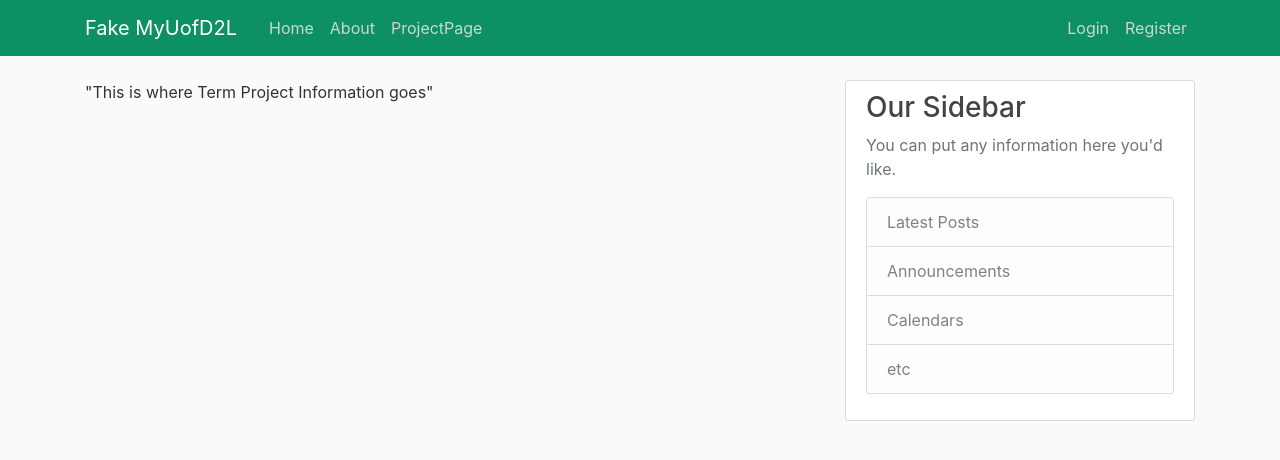
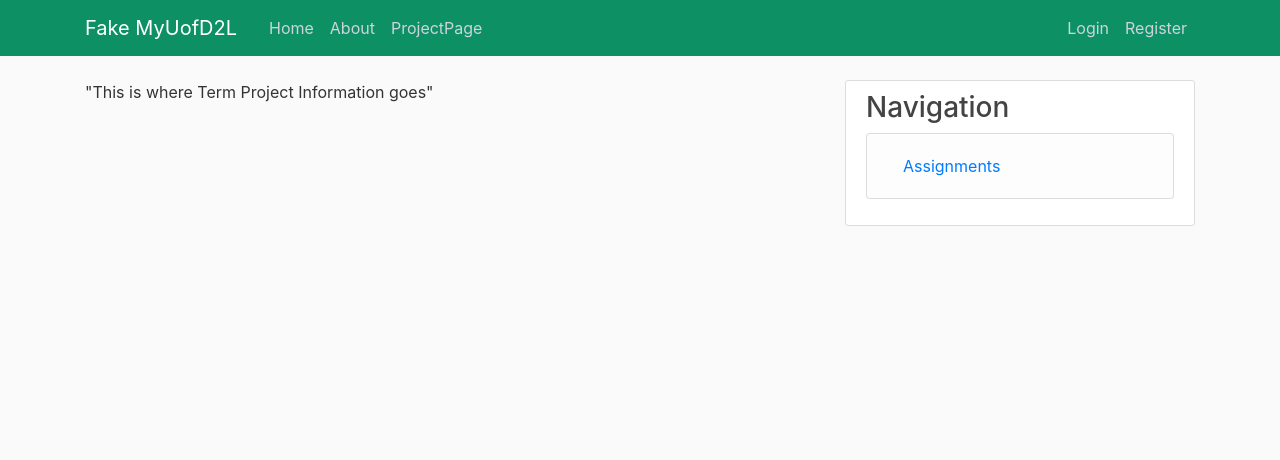
Before and after one commit to annachaykovska/Database-2-Group-Project, a Flask app: page /IO in a window 1280 px wide. Shown: the top 460 px of the page. Run offline with Flask 2, Linux system fonts and the light colour scheme; some libraries are stand-ins or nearby versions.

Commit message:
add button to the sidebar and basic page route

```diff
--- a/website/routes.py
+++ b/website/routes.py
@@ -116,16 +116,6 @@ def about():
 def courses():
     return render_template('courses.html')
 
-#
-# @app.route("/students")
-# def students():
-#     return render_template('students.html')
-#
-#
-# @app.route("/instructors")
-# def instructors():
-#     return render_template('instructors.html')
-
 
 @app.route("/IO")
 def IO():
@@ -184,3 +174,9 @@ def delete_post(post_id):
     db.session.commit()
     flash('Your post has been deleted!', 'success')
     return redirect(url_for('home'))
+
+
+@app.route("/teacher-assignments")
+@login_required
+def view_assignments():
+    return render_template('assignments.html', title='Assignments')
--- /dev/null
+++ b/website/templates/assignments.html
@@ -0,0 +1,4 @@
+{% extends "layout.html" %}
+{% block content %}
+<h6>You're a teacher viewing your teacher page</h6>
+{% endblock content %}
--- a/website/templates/layout.html
+++ b/website/templates/layout.html
@@ -63,13 +63,16 @@
         </div>
         <div class="col-md-4">
           <div class="content-section">
-            <h3>Our Sidebar</h3>
-            <p class='text-muted'>You can put any information here you'd like.
+            <h3>Navigation</h3>
               <ul class="list-group">
-                <li class="list-group-item list-group-item-light">Latest Posts</li>
-                <li class="list-group-item list-group-item-light">Announcements</li>
-                <li class="list-group-item list-group-item-light">Calendars</li>
-                <li class="list-group-item list-group-item-light">etc</li>
+                {% if current_user.role != 0 %}
+                    <li class="list-group-item list-group-item-light">
+                        <a class="nav-item nav-link" href="{{ url_for('view_assignments') }}">Assignments</a>
+                    </li>
+                {% endif %}
+<!--                <li class="list-group-item list-group-item-light">Announcements</li>-->
+<!--                <li class="list-group-item list-group-item-light">Calendars</li>-->
+<!--                <li class="list-group-item list-group-item-light">etc</li>-->
               </ul>
             </p>
           </div>
```
